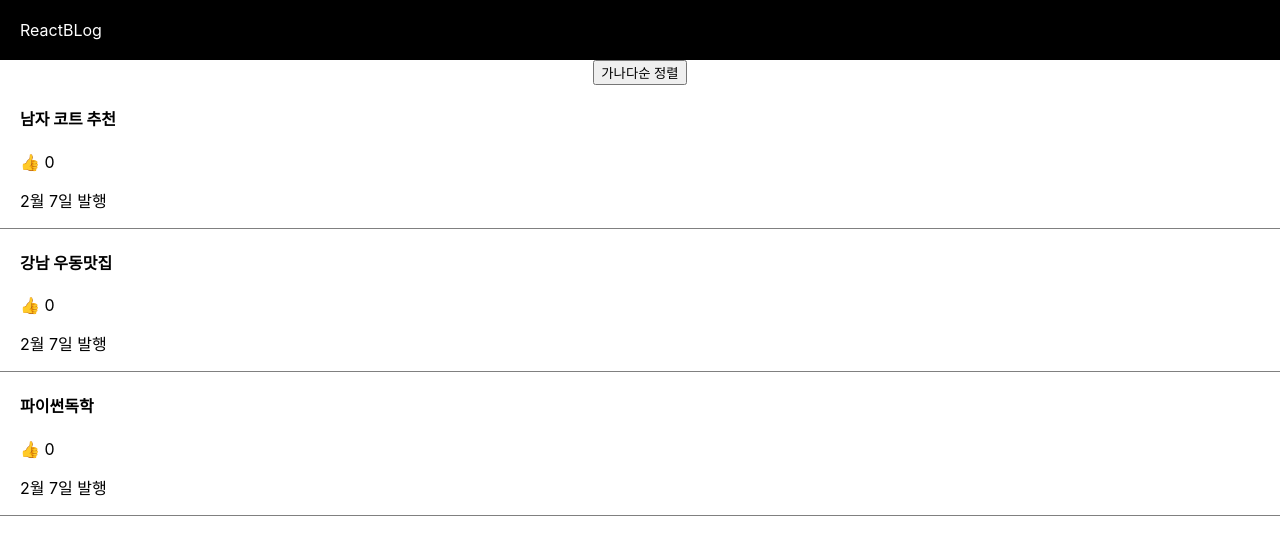
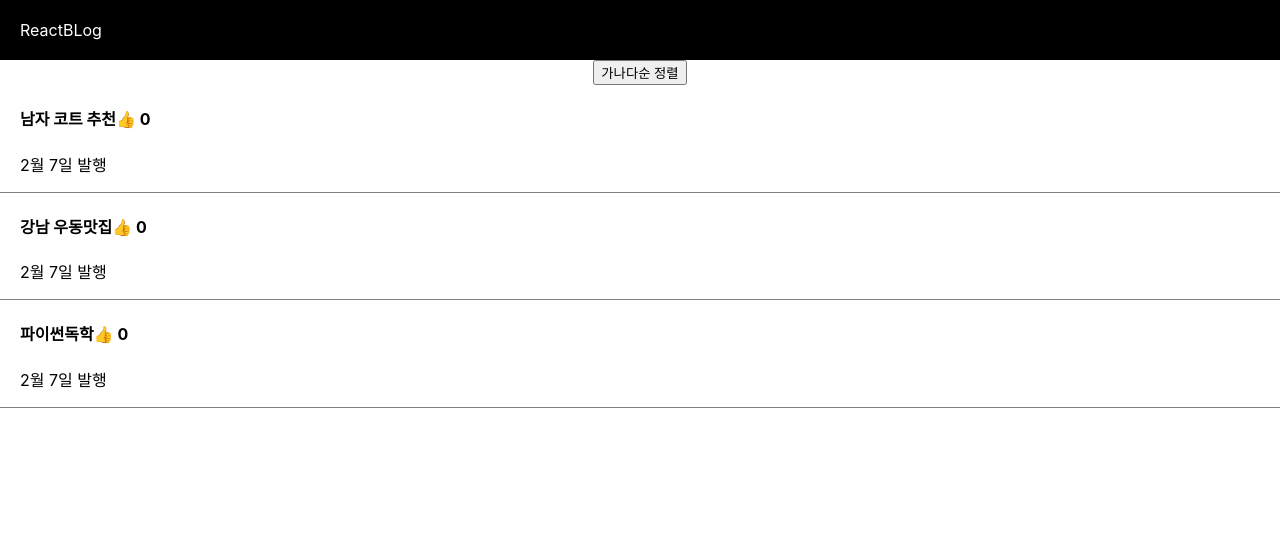
Before and after one commit to YachaTree/reactBlog, a React (Create React App) app: page / in a window 1280 px wide. Shown: the top 534 px of the page. Built offline with nearby package versions, Linux system fonts and the light colour scheme.

Commit message:
Feat: map 이용해서 좋아요

```diff
--- a/src/App.js
+++ b/src/App.js
@@ -9,7 +9,9 @@ function App() {
 
   let post = '강남 우동 맛집';
   let [글제목, 글제목변경] = useState(['남자 코트 추천', '강남 우동맛집', '파이썬독학'])
-  let[따봉, 따봉변경] = useState([0],[0],[0]);
+  let [따봉, 따봉변경] = useState([0,0,0]);
+
+
   let [modal, setModal] = useState(false);
 
   [1,2,3].map(function(a){
@@ -30,12 +32,13 @@ function App() {
         글제목.map(function(a, i){
           return (
           <div className="list">
-            <h4 onClick={()=>{setModal(!modal)}}>{ 글제목[i] }</h4>
-            <span onClick={() =>
-            {
-              따봉변경(따봉[i]+1)
-            }
-            }>👍</span> {따봉}
+            <h4 >{ 글제목[i] }
+              <span onClick={()=>{
+                let copy = [...따봉];
+                copy[i] = copy[i] + 1;
+                따봉변경(copy)
+              }}>👍</span> {따봉[i]}
+            </h4>
             <p>2월 7일 발행</p>
           </div>)
         })
```
